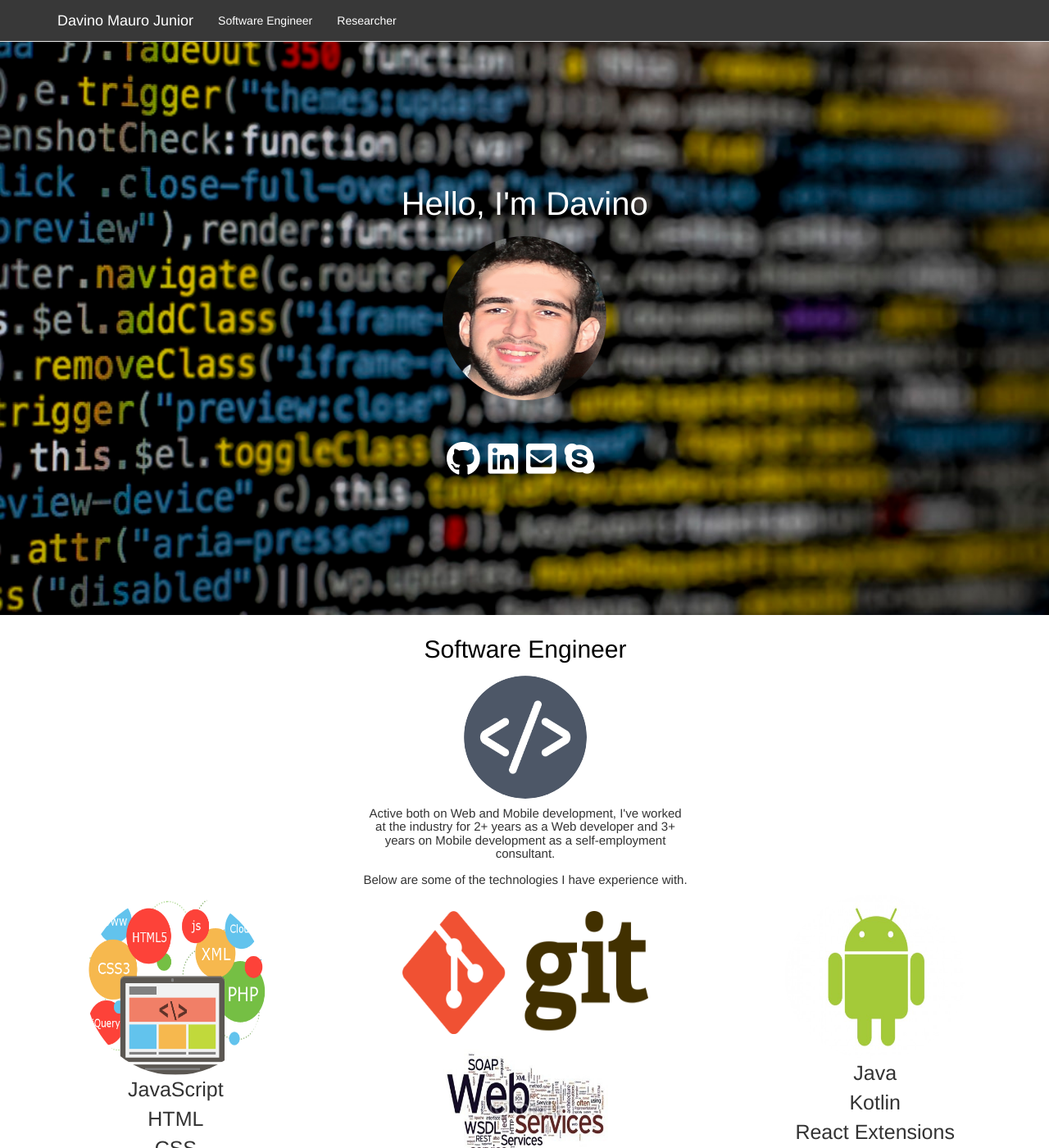
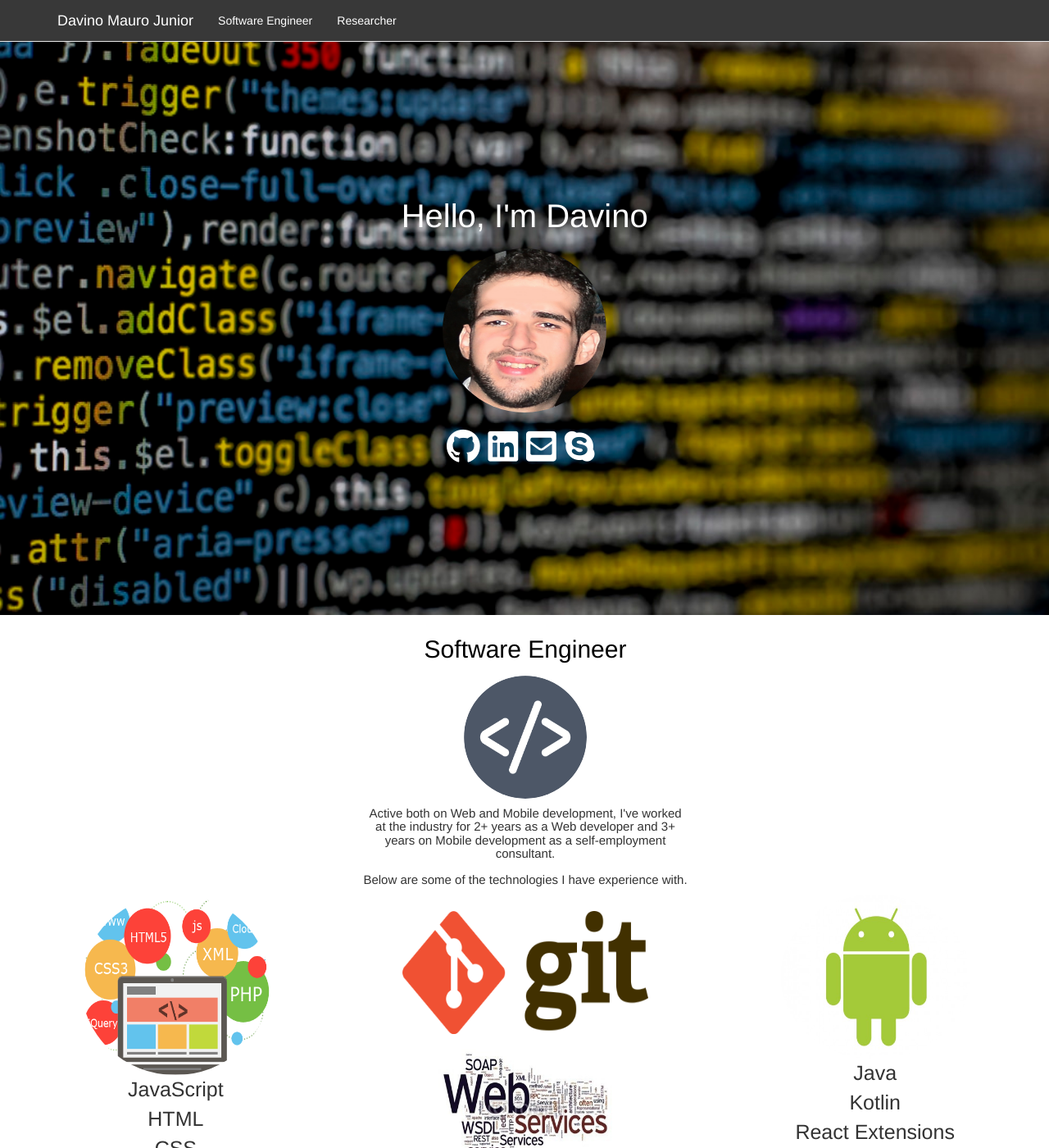
Before and after one commit to davinomjr/davinomjr.github.io, a Jekyll site: the page built from index.md, in a window 1280 px wide and 1400 px high. Shown: the whole window at 82% size. Built offline with Jekyll 4.4.1, drawn with Linux system fonts in a browser that asks for light colours.

Commit message:
some css fixes

```diff
--- a/assets/css/site.css
+++ b/assets/css/site.css
@@ -177,6 +177,10 @@
     width: 220px !important;
 }
 
+.w-230{
+    width: 230px !important;
+}
+
 .w-250{
     width: 250px !important;
 }
@@ -199,11 +203,11 @@
 }
 
 .m-t-20{
-    margin-top: 20px;
+    margin-top: 20px !important;
 }
 
-#researcher-box {
-    background-color: #bfbfbf;
+#researcher {
+    background-color: #cac9c9;
 }
 
 /* BIG BUTTONS */
--- a/index.md
+++ b/index.md
@@ -33,7 +33,7 @@
                 <p style="font-size:40px; color: white">Hello, I'm Davino</p>
             </div>
             <img src="/assets/images/Me.jpg" class="centered-img" alt="personal-photo" />
-            <ul class="horizontal-icons list-unstyled m-t-50 m-r-10">
+            <ul class="horizontal-icons list-unstyled m-t-20 m-r-10">
                 <li>
                     <a href="https://github.com/davinomjr/">
                         <i class="fab fa-3x fa-github"></i>
@@ -95,7 +95,7 @@
                 <div class="row">
                     <div class="col-md-12">
                         <div class="col-md-4">
-                            <img src="/assets/images/web-development.png" class="centered-img w-220 h-220" alt="web dev image" />
+                            <img src="/assets/images/web-development.png" class="centered-img w-230 h-220" alt="web dev image" />
                             <ul class="list-unstyled list-skills">
                                 <li>JavaScript</li>
                                 <li>HTML</li>
@@ -112,7 +112,7 @@
                                 <img src="/assets/images/git.png" class="w-300 h-150" alt="git image" />
                             </div>
                             <div class="col-md-12">
-                                <img src="/assets/images/web-services.jpg" class="w-220 h-180" alt="web-services image" />
+                                <img src="/assets/images/web-services.jpg" class="w-230 h-180" alt="web-services image" />
                             </div>
                             <div class="col-md-12 p-l-80">
                                 <img src="/assets/images/sql.png" class="w-180" alt="sql image" />
@@ -121,7 +121,7 @@
 
 
                         <div class="col-md-4">
-                            <img src="/assets/images/android-development.jpg" class="centered-img w-220" alt="android dev image" />
+                            <img src="/assets/images/android-development.jpg" class="centered-img w-230" alt="android dev image" />
                             <ul class="list-unstyled list-skills">
                                 <li>Java</li>
                                 <li>Kotlin</li>
@@ -170,7 +170,7 @@
                 <div class="row" style="margin-top:30px;">
                     <div class="col-md-12">
                         <div class="col-md-6">
-                            <img src="/assets/images/smart-home-iot.jpg" class="centered-img w-220 h-220" alt="smart homeimage" />
+                            <img src="/assets/images/smart-home-iot.jpg" class="centered-img w-230 h-220" alt="smart homeimage" />
                             <h4>
                                 Targeting IoT app development,
                                 <a href="https://github.com/earlence/FlowFence_Release">FlowFence</a> is a
@@ -184,7 +184,7 @@
                             </p>
                         </div>
                         <div class="col-md-6">
-                            <img src="/assets/images/iot-security-app.jpeg" class="centered-img w-220 h-220" alt="iot android image" />
+                            <img src="/assets/images/iot-security-app.jpeg" class="centered-img w-230 h-220" alt="iot android image" />
                             <h4>
                                 We did a comprehensive analysis of IoT apps responsible for controlling the Top 100 best-selling IoT devices
                                 on the Amazon website to verify whether these apps contained potential
```
